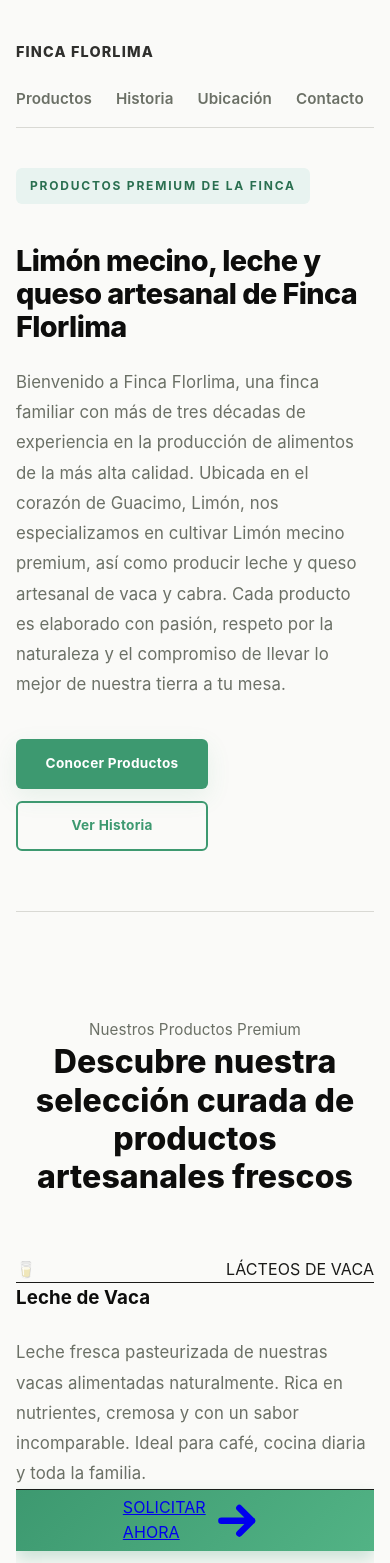
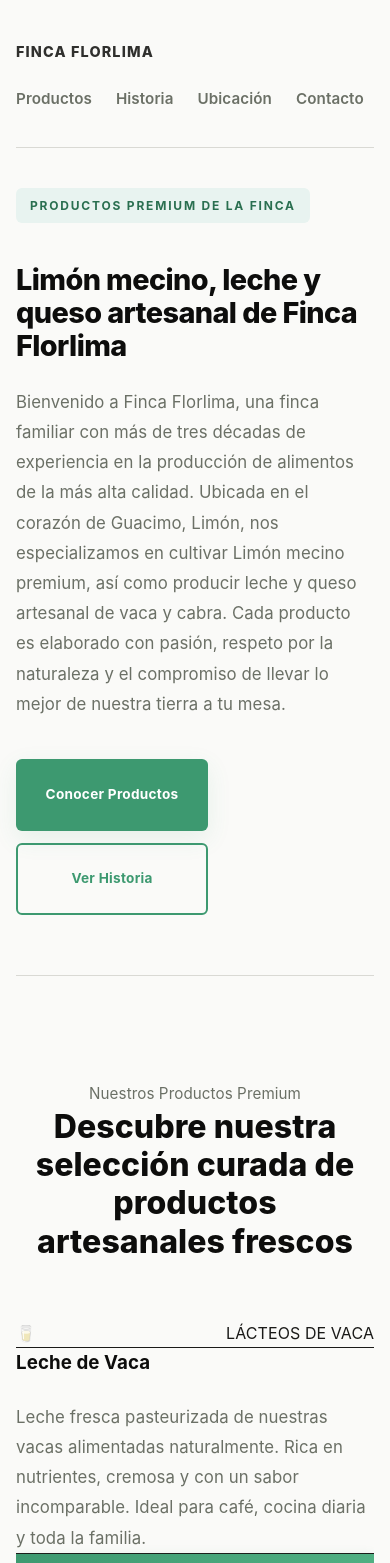
Before and after one commit to carlos23m/Flordelima, a React (Vite) app: page / in a window 390 px wide. Shown: the top 1563 px of the page. Built offline with nearby package versions, Linux system fonts and the light colour scheme.

Commit message:
Upgrade Button component: modern design, responsive, accessible, mobile-optimized with loading/disabled states

```diff
--- a/src/components/Button.jsx
+++ b/src/components/Button.jsx
@@ -7,81 +7,249 @@ export default function Button({
   variant = 'primary',
   size = 'md',
   className = '',
+  disabled = false,
+  loading = false,
+  icon: Icon,
+  iconPosition = 'left',
+  fullWidth = false,
   ...props
 }) {
   const [isHovered, setIsHovered] = useState(false)
+  const [isActive, setIsActive] = useState(false)
+  const [isPressed, setIsPressed] = useState(false)
 
-  // Size variants
+  // Size variants - responsive and accessible
   const sizeClasses = {
-    sm: 'px-4 py-2 text-xs',
-    md: 'px-6 py-3 text-sm',
-    lg: 'px-8 py-4 text-base',
-    xl: 'px-10 py-5 text-lg'
+    sm: 'px-3 sm:px-4 py-1.5 sm:py-2 text-xs sm:text-xs',
+    md: 'px-4 sm:px-6 py-2.5 sm:py-3 text-sm sm:text-sm',
+    lg: 'px-5 sm:px-8 py-3 sm:py-4 text-sm sm:text-base',
+    xl: 'px-6 sm:px-10 py-3.5 sm:py-5 text-base sm:text-lg'
   }
 
-  // Color variants
+  // Color variants with enhanced effects
   const variantStyles = {
     primary: {
       default: 'linear-gradient(135deg, #3d9970 0%, #52b385 100%)',
       hover: 'linear-gradient(135deg, #2d6a59 0%, #3d9970 100%)',
-      shadow: '0 8px 16px rgba(61, 153, 112, 0.25)',
-      shadowHover: '0 12px 24px rgba(61, 153, 112, 0.35)'
+      active: 'linear-gradient(135deg, #1f5a47 0%, #2d6a59 100%)',
+      shadow: '0 4px 12px rgba(61, 153, 112, 0.2)',
+      shadowHover: '0 12px 28px rgba(61, 153, 112, 0.3)',
+      shadowActive: '0 2px 8px rgba(61, 153, 112, 0.15)'
     },
     secondary: {
       default: 'linear-gradient(135deg, rgba(61, 153, 112, 0.1) 0%, rgba(61, 153, 112, 0.05) 100%)',
-      hover: 'linear-gradient(135deg, rgba(61, 153, 112, 0.2) 0%, rgba(61, 153, 112, 0.1) 100%)',
-      shadow: '0 4px 12px rgba(61, 153, 112, 0.1)',
-      shadowHover: '0 8px 16px rgba(61, 153, 112, 0.15)'
+      hover: 'linear-gradient(135deg, rgba(61, 153, 112, 0.15) 0%, rgba(61, 153, 112, 0.1) 100%)',
+      active: 'linear-gradient(135deg, rgba(61, 153, 112, 0.2) 0%, rgba(61, 153, 112, 0.15) 100%)',
+      shadow: '0 2px 8px rgba(61, 153, 112, 0.08)',
+      shadowHover: '0 8px 16px rgba(61, 153, 112, 0.12)',
+      shadowActive: '0 1px 4px rgba(61, 153, 112, 0.06)'
     },
     outline: {
       default: 'linear-gradient(135deg, transparent 0%, transparent 100%)',
       hover: 'linear-gradient(135deg, rgba(61, 153, 112, 0.05) 0%, rgba(61, 153, 112, 0.02) 100%)',
-      shadow: 'none',
-      shadowHover: '0 4px 12px rgba(61, 153, 112, 0.1)'
+      active: 'linear-gradient(135deg, rgba(61, 153, 112, 0.1) 0%, rgba(61, 153, 112, 0.05) 100%)',
+      shadow: '0 2px 6px rgba(61, 153, 112, 0.06)',
+      shadowHover: '0 6px 14px rgba(61, 153, 112, 0.1)',
+      shadowActive: '0 1px 3px rgba(61, 153, 112, 0.04)'
     },
     danger: {
       default: 'linear-gradient(135deg, #ef4444 0%, #dc2626 100%)',
       hover: 'linear-gradient(135deg, #dc2626 0%, #b91c1c 100%)',
-      shadow: '0 8px 16px rgba(239, 68, 68, 0.25)',
-      shadowHover: '0 12px 24px rgba(239, 68, 68, 0.35)'
+      active: 'linear-gradient(135deg, #991b1b 0%, #7f1d1d 100%)',
+      shadow: '0 4px 12px rgba(239, 68, 68, 0.2)',
+      shadowHover: '0 12px 28px rgba(239, 68, 68, 0.3)',
+      shadowActive: '0 2px 8px rgba(239, 68, 68, 0.15)'
     }
   }
 
   const currentStyle = variantStyles[variant] || variantStyles.primary
 
-  // Text color based on variant
+  // Text colors with better contrast
   const textColor = {
     primary: 'text-white',
-    secondary: 'text-florlima-green',
-    outline: 'text-florlima-green border-2 border-florlima-green/30',
+    secondary: 'text-florlima-green hover:text-florlima-dark',
+    outline: 'text-florlima-green hover:text-florlima-dark border-2 border-florlima-green/30 hover:border-florlima-green/50',
     danger: 'text-white'
   }
 
-  const baseClasses = `${sizeClasses[size]} font-bold uppercase tracking-widest rounded-2xl transition-all duration-300 flex items-center justify-center gap-2 group overflow-hidden relative ${textColor[variant]} ${className}`
+  // Determine background color based on state
+  let backgroundStyle = currentStyle.default
+  let boxShadowStyle = currentStyle.shadow
+
+  if (isActive || isPressed) {
+    backgroundStyle = currentStyle.active
+    boxShadowStyle = currentStyle.shadowActive
+  } else if (isHovered) {
+    backgroundStyle = currentStyle.hover
+    boxShadowStyle = currentStyle.shadowHover
+  }
+
+  const baseClasses = `
+    ${sizeClasses[size]}
+    font-bold uppercase tracking-widest rounded-2xl
+    transition-all duration-300 ease-out
+    flex items-center justify-center gap-2
+    group overflow-hidden relative
+    ${textColor[variant]}
+    ${fullWidth ? 'w-full' : 'w-fit'}
+    ${disabled ? 'opacity-60 cursor-not-allowed' : 'cursor-pointer'}
+    focus:outline-none focus:ring-2 focus:ring-florlima-green/40 focus:ring-offset-2
+    active:scale-95
+    sm:hover:scale-105
+    transition-all duration-300
+    ${className}
+  `
 
   const TAG = href ? 'a' : 'button'
+
+  const handleMouseEnter = () => {
+    if (!disabled) setIsHovered(true)
+  }
+
+  const handleMouseLeave = () => {
+    setIsHovered(false)
+    setIsActive(false)
+  }
+
+  const handleMouseDown = () => {
+    if (!disabled) setIsPressed(true)
+  }
+
+  const handleMouseUp = () => {
+    setIsPressed(false)
+  }
+
+  const handleTouchStart = () => {
+    if (!disabled) {
+      setIsActive(true)
+    }
+  }
+
+  const handleTouchEnd = () => {
+    setIsActive(false)
+  }
+
+  const handleClick = (e) => {
+    if (disabled) {
+      e.preventDefault()
+      return
+    }
+    if (onClick) onClick(e)
+  }
 
   return (
     <TAG
       href={href}
-      onClick={onClick}
+      onClick={handleClick}
+      disabled={disabled}
       className={baseClasses}
-      onMouseEnter={() => setIsHovered(true)}
-      onMouseLeave={() => setIsHovered(false)}
+      onMouseEnter={handleMouseEnter}
+      onMouseLeave={handleMouseLeave}
+      onMouseDown={handleMouseDown}
+      onMouseUp={handleMouseUp}
+      onTouchStart={handleTouchStart}
+      onTouchEnd={handleTouchEnd}
       style={{
-        background: isHovered ? currentStyle.hover : currentStyle.default,
-        boxShadow: isHovered ? currentStyle.shadowHover : currentStyle.shadow,
-        transform: isHovered ? 'scale(1.02)' : 'scale(1)'
+        background: backgroundStyle,
+        boxShadow: boxShadowStyle,
+        transform: isPressed ? 'scale(0.98)' : isHovered ? 'scale(1.02)' : 'scale(1)',
+        WebkitTapHighlightColor: 'transparent',
       }}
+      aria-disabled={disabled}
+      aria-busy={loading}
       {...props}
     >
-      {/* Shine effect */}
-      <div className="absolute inset-0 bg-gradient-to-r from-transparent via-white/20 to-transparent -translate-x-full group-hover:translate-x-full transition-transform duration-700" />
+      {/* Premium shine effect - enhanced */}
+      <div
+        className="absolute inset-0 bg-gradient-to-r from-transparent via-white/20 to-transparent -translate-x-full group-hover:translate-x-full transition-transform duration-700 pointer-events-none"
+        style={{
+          animation: isHovered ? 'none' : undefined,
+        }}
+      />
 
-      {/* Content */}
-      <span className="relative flex items-center gap-2">
-        {children}
+      {/* Ripple effect on click */}
+      {isPressed && (
+        <div
+          className="absolute inset-0 rounded-2xl pointer-events-none"
+          style={{
+            animation: 'ripple 0.6s ease-out',
+          }}
+        />
+      )}
+
+      {/* Content wrapper with icon support */}
+      <span className="relative flex items-center justify-center gap-2 min-h-[1em]">
+        {Icon && iconPosition === 'left' && (
+          <Icon className={`w-4 h-4 sm:w-5 sm:h-5 transition-transform duration-300 ${isHovered ? 'translate-x-1' : ''}`} />
+        )}
+
+        {loading ? (
+          <span className="inline-block">
+            <svg
+              className="animate-spin w-4 h-4 sm:w-5 sm:h-5"
+              fill="none"
+              viewBox="0 0 24 24"
+            >
+              <circle
+                className="opacity-25"
+                cx="12"
+                cy="12"
+                r="10"
+                stroke="currentColor"
+                strokeWidth="4"
+              />
+              <path
+                className="opacity-75"
+                fill="currentColor"
+                d="M4 12a8 8 0 018-8V0C5.373 0 0 5.373 0 12h4zm2 5.291A7.962 7.962 0 014 12H0c0 3.042 1.135 5.824 3 7.938l3-2.647z"
+              />
+            </svg>
+          </span>
+        ) : (
+          children
+        )}
+
+        {Icon && iconPosition === 'right' && (
+          <Icon className={`w-4 h-4 sm:w-5 sm:h-5 transition-transform duration-300 ${isHovered ? '-translate-x-1' : ''}`} />
+        )}
       </span>
+
+      <style>{`
+        @keyframes ripple {
+          0% {
+            box-shadow: 0 0 0 0 rgba(255, 255, 255, 0.7);
+          }
+          70% {
+            box-shadow: 0 0 0 20px rgba(255, 255, 255, 0);
+          }
+          100% {
+            box-shadow: 0 0 0 0 rgba(255, 255, 255, 0);
+          }
+        }
+
+        /* Mobile-specific styles */
+        @media (max-width: 640px) {
+          button, a {
+            min-height: 44px;
+            min-width: 44px;
+          }
+        }
+
+        /* Disable animations on reduced motion */
+        @media (prefers-reduced-motion: reduce) {
+          button, a {
+            transition: none !important;
+            animation: none !important;
+          }
+        }
+
+        /* Optimize for touch devices */
+        @media (hover: none) and (pointer: coarse) {
+          button:active, a:active {
+            transform: scale(0.95) !important;
+          }
+        }
+      `}</style>
     </TAG>
   )
 }
```
